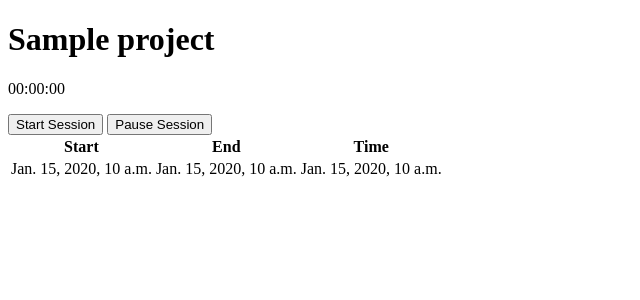
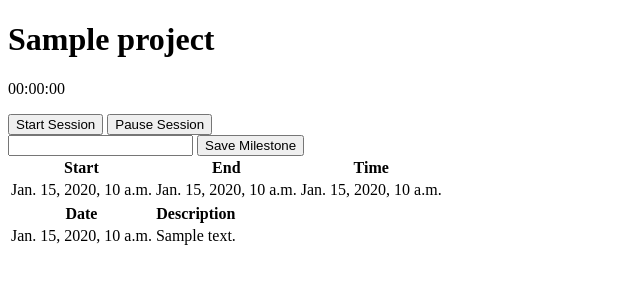
Before and after one commit to PatrickJSli/activity-tracker, a Django app: template ProjectTracker/projects/templates/projects/project_detail.html in a window 1280 px wide. Shown: the top 300 px of the page, without its empty margins (0-640 px from the left). Run offline with Django 3.2, Linux system fonts and the light colour scheme; the template is opened without the code that fills it: most values are stand-ins (such as "Sample title", 1, 10 or a date in 2020).

Commit message:
add and display milestones

```diff
--- a/ProjectTracker/projects/models.py
+++ b/ProjectTracker/projects/models.py
@@ -37,3 +37,8 @@ class Milestone(models.Model):
     project = models.ForeignKey(Project, on_delete=models.CASCADE)
     date = models.DateTimeField()
     description = models.CharField(max_length=200, validators=[MaxLengthValidator(200)])
+
+class MilestoneForm(ModelForm):
+    class Meta:
+        model = Milestone
+        fields = ['date', 'description',]
--- a/ProjectTracker/projects/static/projects/sessionTimer.js
+++ b/ProjectTracker/projects/static/projects/project_detail.js
@@ -7,7 +7,10 @@ window.onload = function () {
     var buttonStart = document.getElementById('button-start');
     var buttonPause = document.getElementById('button-pause');
     var buttonReset = document.getElementById('button-reset');
-    var session_form = document.getElementById('session_form');
+    var session_form = document.getElementById('session-form');
+    var milestoneForm = document.getElementById('milestone-form');
+    var milestoneDate = document.getElementById('milestone-date');
+    var milestoneSubmit = document.getElementById('milestone-submit');
     var total_time_input = document.getElementById('total_time');
     var start_time_input = document.getElementById('start_time');
     var end_time_input = document.getElementById('end_time');
@@ -55,6 +58,12 @@ window.onload = function () {
         displaySeconds.innerHTML = "00";
     }
 
+    milestoneSubmit.onclick = function() {
+        var date = new Date();
+        milestoneDate.value = (new Date(date.getTime() - date.getTimezoneOffset() * 60000).toISOString()).slice(0, -1);
+        milestoneForm.submit();
+    }
+
     function updateTimer () {
         totalSeconds++;
         seconds = totalSeconds % 60;
--- a/ProjectTracker/projects/templates/projects/project_detail.html
+++ b/ProjectTracker/projects/templates/projects/project_detail.html
@@ -4,7 +4,7 @@
         <meta charset="utf-8">
         <title>Projects</title>
         {% load static %}
-        <script src="{% static 'projects/sessionTimer.js' %}"></script>
+        <script src="{% static 'projects/project_detail.js' %}"></script>
     </head>
     <body>
         <h1>{{project.title}}</h1>
@@ -13,11 +13,20 @@
         <button id="button-pause">Pause Session</button>
         <button hidden id="button-reset">Reset</button>
 
-        <form id="session_form" method="POST">
+        <form id="session-form" method="POST">
             {% csrf_token %}
             <input type="hidden" id="start_time" name="start_date"></input>
             <input type="hidden" id="end_time" name="end_date"></input>
             <input type="hidden" id="total_time" name="total_time"></input>
+            <input type="hidden" id="type" name="type" value="session"></input>
+        </form>
+
+        <form id="milestone-form" method="POST">
+            {% csrf_token %}
+            <input type="text" id="milestone-description" name="description"></input>
+            <input type="hidden" id="milestone-date" name="date"></input>
+            <input type="hidden" id="milestone-type" name="type" value="milestone"></input>
+            <button type="button" id="milestone-submit" name="milestone-submit">Save Milestone</button>
         </form>
 
         <table>
@@ -34,5 +43,18 @@
             </tr>
             {% endfor %}
         </table>
+
+        <table>
+            <tr>
+                <th>Date</th>
+                <th>Description</th>
+            </tr>
+            {% for milestone in milestones %}
+            <tr>
+                <td>{{milestone.date}}</a></td>
+                <td>{{milestone.description}}</td>
+            </tr>
+            {% endfor %}
+        </table>
     </body>
 </html>
--- a/ProjectTracker/projects/urls.py
+++ b/ProjectTracker/projects/urls.py
@@ -5,5 +5,5 @@ from . import views
 app_name="projects"
 urlpatterns = [
     path('', views.dashboard, name='dashboard'),
-    path('<slug:slug>/', views.project_detail, name='project_detail'),
+    path('projects/<slug:slug>/', views.project_detail, name='project_detail'),
 ]
```
Also changed, not shown: ProjectTracker/projects/views.py (+16 -8 lines).
